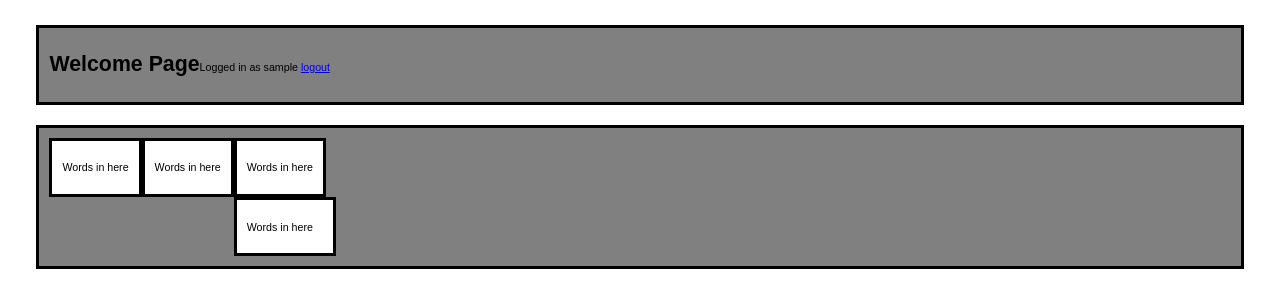
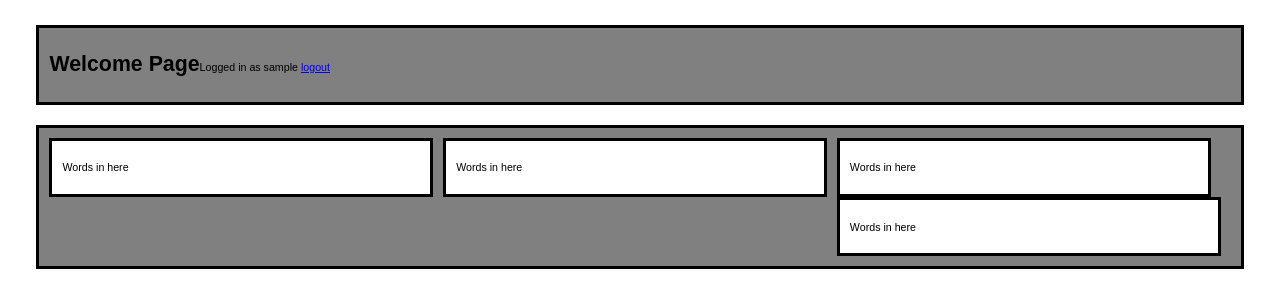
Before and after one commit to engines-wafu/sqirm, a PHP site: page /welcome.php in a window 1280 px wide. Shown: the top 308 px of the page. Run offline with PHP 8.4, Linux system fonts and the light colour scheme; the visitor is signed in with stand-in values (Sample User, id 1).

Commit message:
Starting to work on welcome.php layout

```diff
--- a/www/html/class.css
+++ b/www/html/class.css
@@ -11,6 +11,9 @@ section {
   display: flex;
 }
 article {
+  color: black;
+  flex: 1;
+  margin-right: 10px;
 }
 div {
   color: black;
```
Also changed, not shown: 1 other file.
